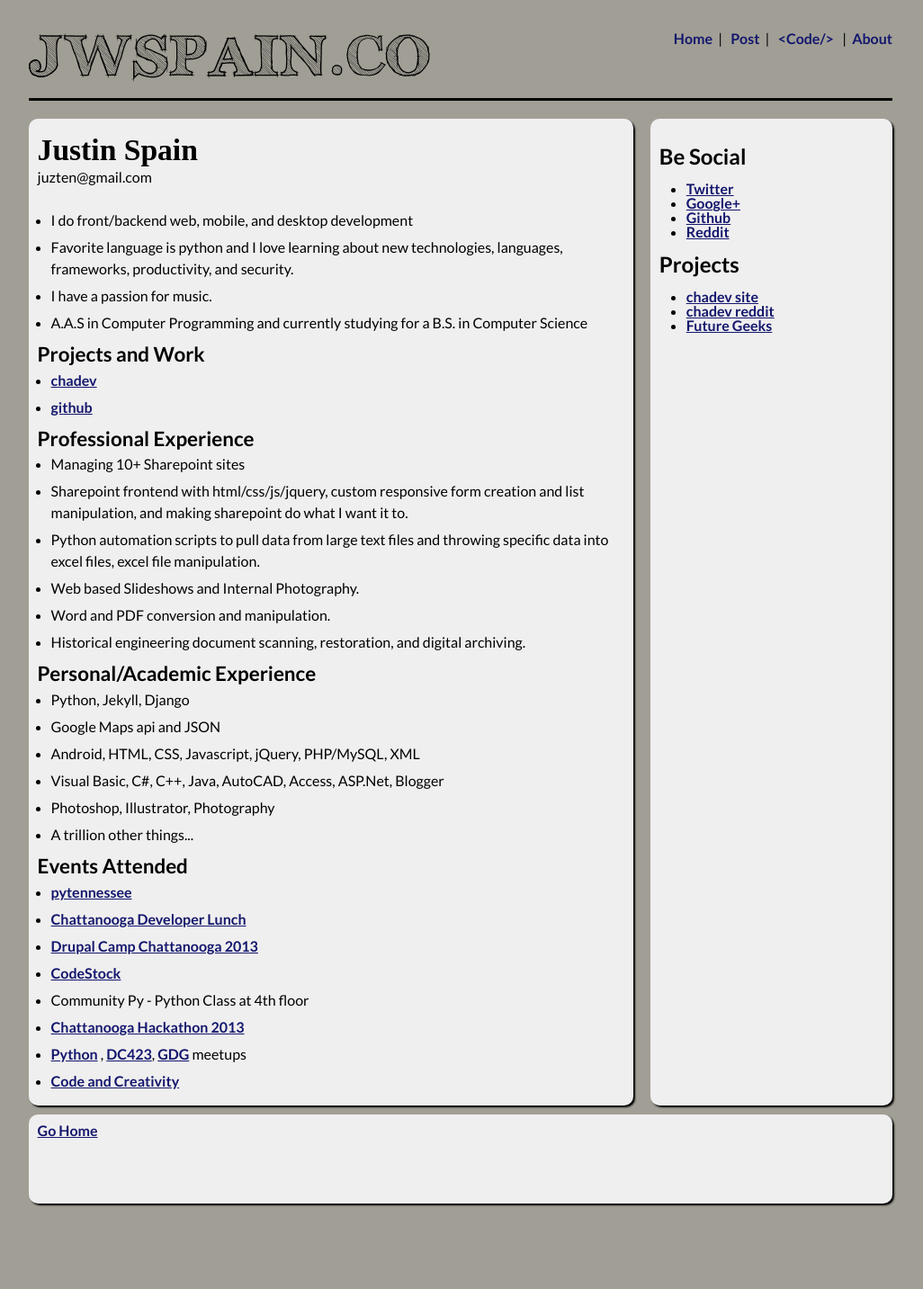
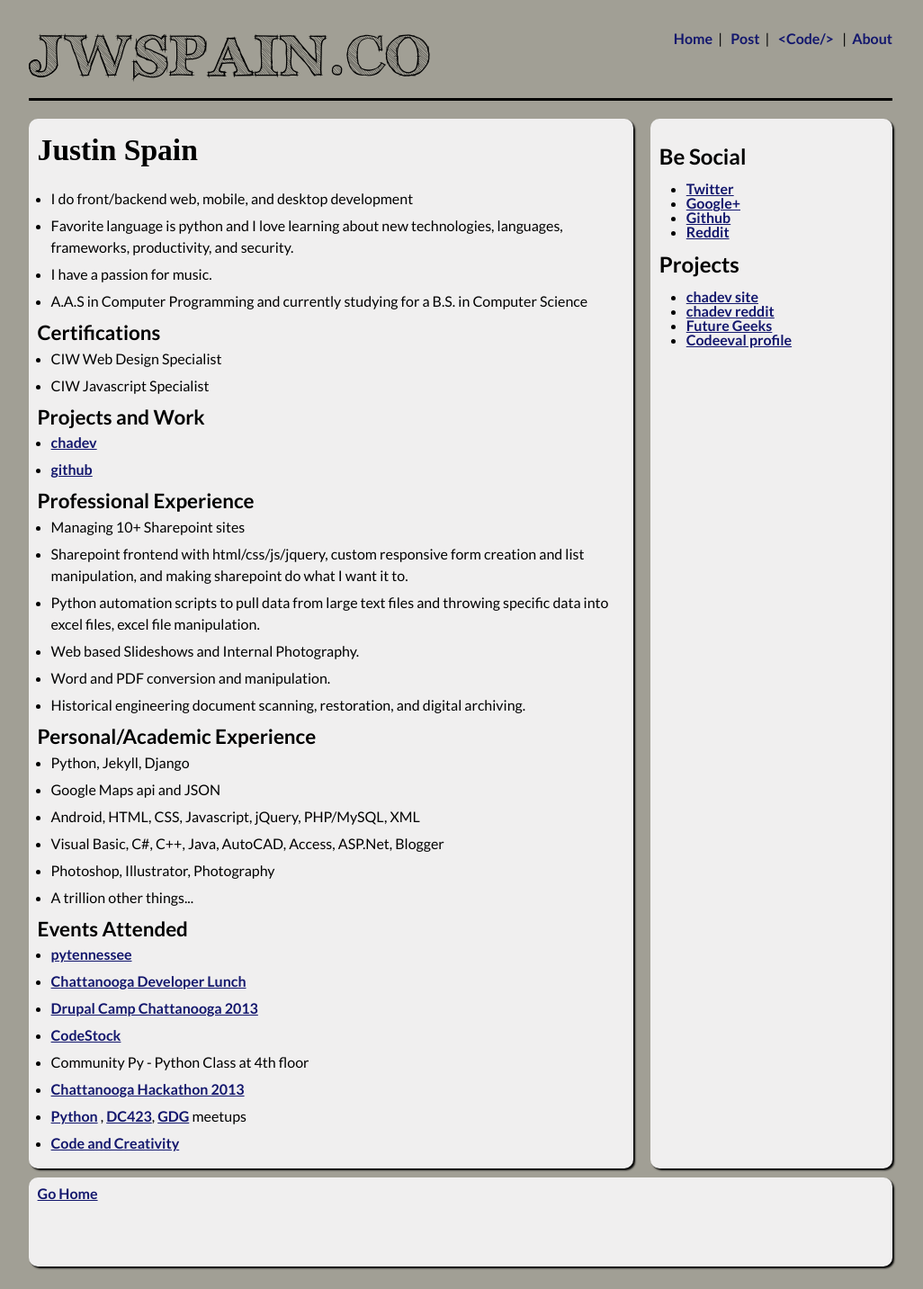
Before and after one commit to juzten/mysite, a Jekyll site: the page built from about.html, in a window 1280 px wide. Shown: the whole page at 90% size, without its empty margins (128-1154 px from the left). Built offline with Jekyll 4.4.1, drawn with Linux system fonts in a browser that asks for light colours; Markdown is read by kramdown in place of the engine named in the settings; before the commit the page ends 1363 px from its top, so only the background shows below that.

Commit message:
added certification info, added codeeval profile

```diff
--- a/_layouts/about.html
+++ b/_layouts/about.html
@@ -52,8 +52,7 @@ root: "../"
                 <li><a href="http://chadev.github.io/">chadev site</a></li>
                 <li><a href="http://chadev.reddit.com">chadev reddit</a></li>
                 <li><a href="http://www.youtube.com/user/TheFutureGeeks">Future Geeks</a></li>
-<!--                 <li><a href="http://google.com">#</a></li>
-                <li><a href="http://google.com">#</a></li> -->
+                <li><a href="http://www.codeeval.com/profile/juzten/">Codeeval profile</a></li>
               </ul>
         </p>
       </div>
--- a/_layouts/default.html
+++ b/_layouts/default.html
@@ -66,8 +66,7 @@ root: "../"
                 <li><a href="http://chadev.github.io/">chadev site</a></li>
                 <li><a href="http://chadev.reddit.com">chadev reddit</a></li>
                 <li><a href="http://www.youtube.com/user/TheFutureGeeks">Future Geeks</a></li>
-<!--                 <li><a href="http://google.com">#</a></li>
-                <li><a href="http://google.com">#</a></li> -->
+                <li><a href="http://www.codeeval.com/profile/juzten/">Codeeval profile</a></li>
               </ul>
         </p>
       </div>
--- a/_layouts/post.html
+++ b/_layouts/post.html
@@ -53,8 +53,7 @@ root: "../"
                 <li><a href="http://chadev.github.io/">chadev site</a></li>
                 <li><a href="http://chadev.reddit.com">chadev reddit</a></li>
                 <li><a href="http://www.youtube.com/user/TheFutureGeeks">Future Geeks</a></li>
-<!--                 <li><a href="http://google.com">#</a></li>
-                <li><a href="http://google.com">#</a></li> -->
+                <li><a href="http://www.codeeval.com/profile/juzten/">Codeeval profile</a></li>
               </ul>
         </p>
       </div>
--- a/about.html
+++ b/about.html
@@ -5,12 +5,18 @@ title: about
 
 <div id="home">
   <h1 class="noBottom">Justin Spain</h1>
-  juzten@gmail.com<br><br>
+  <br>
   <ul>
     <li>I do front/backend web, mobile, and desktop development</li>
     <li>Favorite language is python and I love learning about new technologies, languages, frameworks, productivity, and security. </li>
     <li>I have a passion for music. </li>
    <li>A.A.S in Computer Programming and currently studying for a B.S. in Computer Science</li>
+  </ul>
+
+  <h3>Certifications</h3>
+  <ul>
+    <li>CIW Web Design Specialist</li>
+    <li>CIW Javascript Specialist</li>
   </ul>
 
   <h3>Projects and Work</h3>
```
